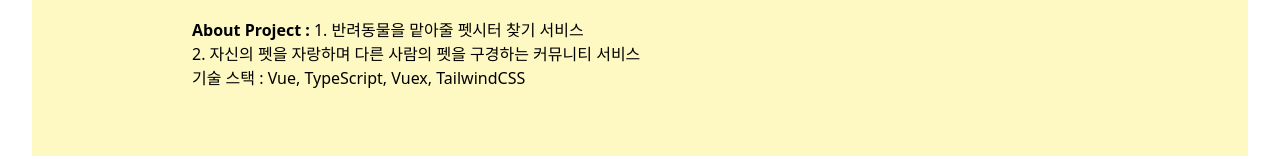
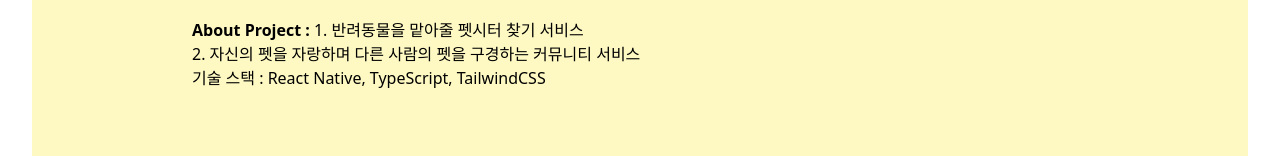
Before and after one commit to ggggggggithub/my-portfolio, a Next.js app: page / in a window 1280 px wide. Shown: the part 2026-2182 px from the top of the page. Built offline with nearby package versions, Linux system fonts and the light colour scheme.

Commit message:
write project

```diff
--- a/src/app/Components/project.tsx
+++ b/src/app/Components/project.tsx
@@ -54,7 +54,7 @@ export default function Project() {
           <br />
           2. 자신의 펫을 자랑하며 다른 사람의 펫을 구경하는 커뮤니티 서비스
         </p>
-        <p>기술 스택 : Vue, TypeScript, Vuex, TailwindCSS</p>
+        <p>기술 스택 : React Native, TypeScript, TailwindCSS</p>
       </div>
     </section>
   );
```
